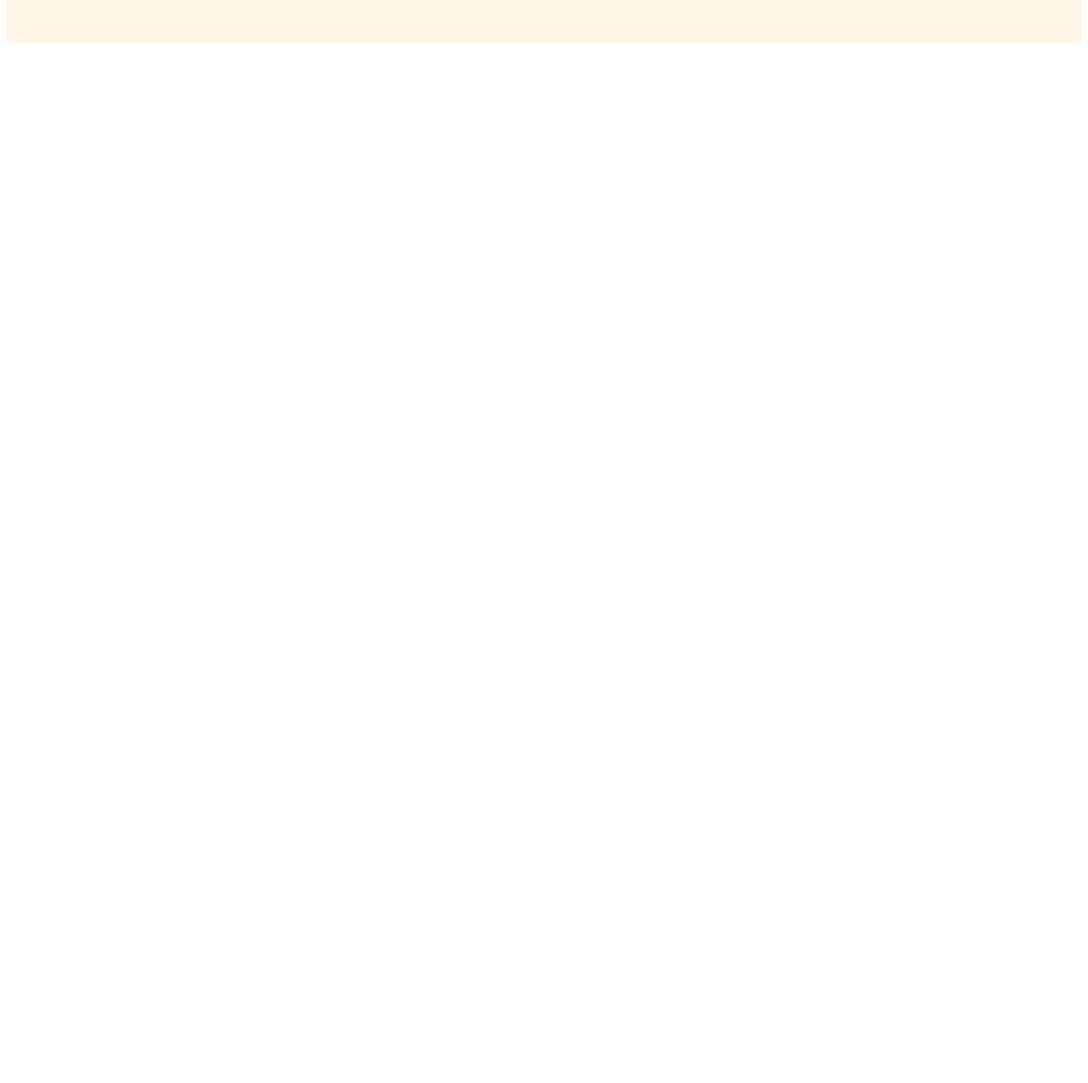
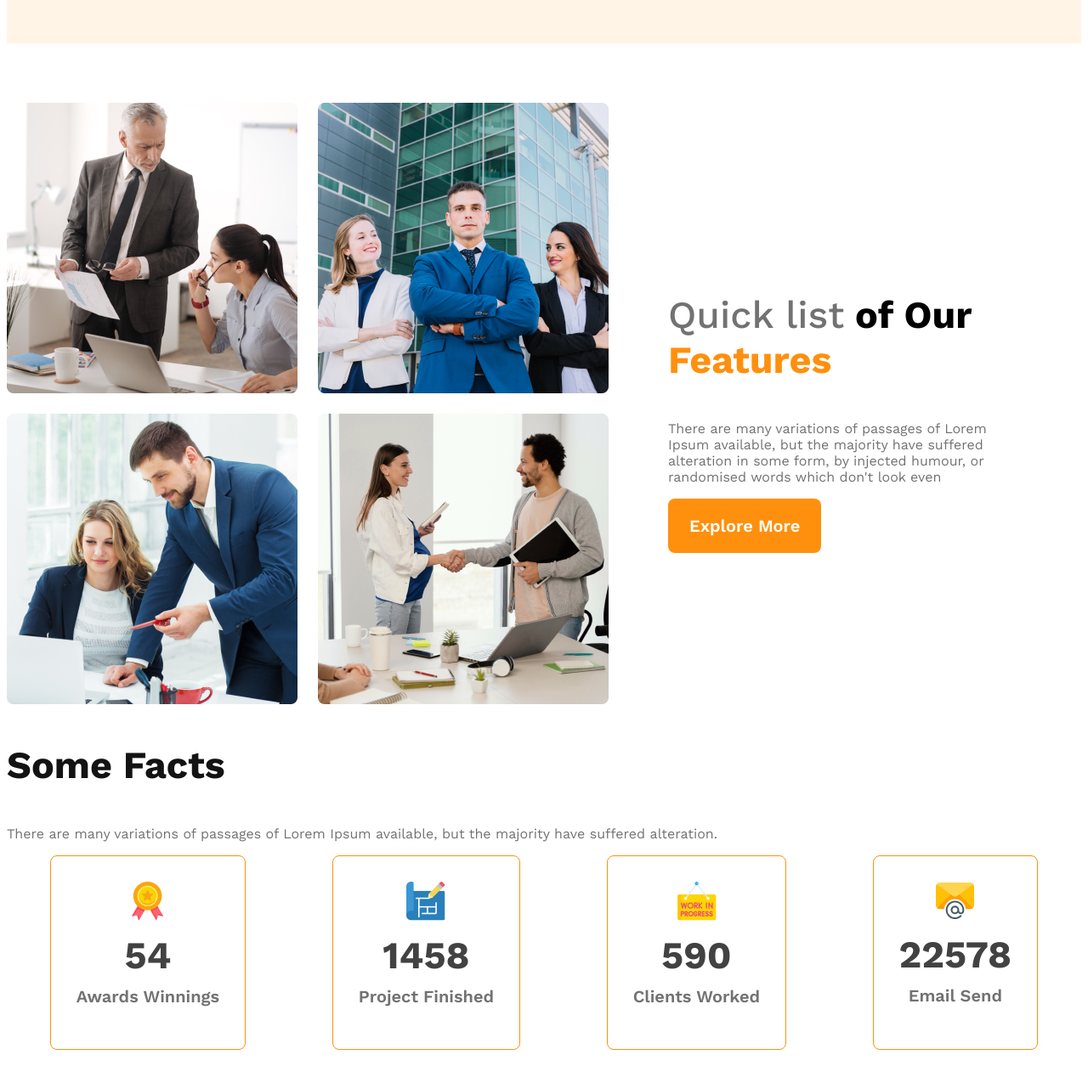
Before and after one commit to hasif52/g3-architects-website, a plain HTML site: page index.html in a window 1280 px wide. Shown: the part 960-2235 px from the top of the page at 85% size. Before the commit the page ends 1019 px from the top, so only its background shows below. Drawn offline with nearby package versions, Linux system fonts and the light colour scheme.

Commit message:
added some section

```diff
--- a/index.html
+++ b/index.html
@@ -9,9 +9,10 @@
 </head>
 
 <body>
+    <!-- header start -->
     <header>
         <nav>
-            <h3 class="nav-title">G3 Architects</h3>
+            <h3 class="section-title">G3 Architects</h3>
             <ul>
                 <li><a href="">Home</a></li>
                 <li><a href="">About</a></li>
@@ -22,15 +23,62 @@
         <div class="banner">
             <div class="banner-content">
                 <h1 class="banner-title">Brand New Group of Architects </h1>
-            <p class="banner-description">There are many variations of passages of Lorem Ipsum available, but the majority have suffered alteration in some form, by injected humour, or randomised words which don't look even</p>
+                <p class="text-light-gray">There are many variations of passages of Lorem Ipsum available, but the
+                    majority have suffered alteration in some form, by injected humour, or randomised words which don't
+                    look even</p>
                 <button class="btn-primary">Explore More</button>
             </div>
             <img src="images/banner.png" alt="">
         </div>
     </header>
+    <!-- header end -->
+    <main>
+        <!-- tems section start -->
+        <section class="teams-container">
+            <div class="teams-img-contsiner">
+                <img src="images/team1.png" alt="">
+                <img src="images/team2.png" alt="">
+                <img src="images/team3.png" alt="">
+                <img src="images/team4.png" alt="">
+            </div>
+            <div class="teams-content">
+                  <h3 class="teams-title"><span class="quick-list text-light-gray">Quick list</span> <span>of Our</span> <span class="text-features">Features</span></h3>
+                <p class="text-light-gray">There are many variations of passages of Lorem Ipsum available, but the majority have suffered alteration in some form, by injected humour, or randomised words which don't look even</p>
+                <button class="btn-primary">Explore More</button>
+            </div>
+        </section>
+        <!-- feature section -->
+        <section class="features">
 
-    <main>
-
+        </section>
+        <!-- facts section -->
+        <section class="facts">
+            <h3 class="section-title">Some Facts</h3>
+            <p class="text-light-gray">There are many variations of passages of Lorem Ipsum available, but the majority have suffered alteration.</p>
+            <div class="facts-card-container">
+                <!-- .card*4>img+h2.card-stats+p.card-title -->
+                <div class="card">
+                    <img src="images/icons/ribon.png" alt="">
+                    <h2 class="card-stats">54</h2>
+                    <p class="card-title text-light-gray">Awards Winnings</p>
+                </div>
+                <div class="card">
+                    <img src="images/icons/projects.png" alt="">
+                    <h2 class="card-stats">1458</h2>
+                    <p class="card-title text-light-gray">Project Finished</p>
+                </div>
+                <div class="card">
+                    <img src="images/icons/customers.png" alt="">
+                    <h2 class="card-stats">590</h2>
+                    <p class="card-title text-light-gray">Clients Worked</p>
+                </div>
+                <div class="card">
+                    <img src="images/icons/email.png" alt="">
+                    <h2 class="card-stats">22578</h2>
+                    <p class="card-title text-light-gray">Email Send</p>
+                </div>
+            </div>
+        </section>
     </main>
 
     <footer>
--- a/styles/architect.css
+++ b/styles/architect.css
@@ -2,6 +2,10 @@
 @import url('https://fonts.googleapis.com/css2?family=Work+Sans:ital,wght@0,400;0,500;0,600;0,700;0,800;0,900;1,300;1,400;1,500;1,600;1,700;1,800;1,900&display=swap');
 
 /* Shared styles */
+
+.text-light-gray {
+    color: #727272;
+}
 
 * {
     font-family: 'Work Sans', sans-serif;
@@ -18,6 +22,12 @@
     border: 0;
 }
 
+.section-title {
+    font-size: 2.8rem;
+    font-weight: 700;
+    color: #131313;
+}
+
 /* header styles */
 header {
     background: rgba(255, 144, 14, 0.10);
@@ -30,11 +40,6 @@ nav {
     align-items: center;
 }
 
-.nav-title {
-    font-size: 2.8rem;
-    font-weight: 700;
-    color: #131313;
-}
 
 nav>ul {
     display: flex;
@@ -66,15 +71,74 @@ nav li a {
     color: #131313;
 }
 
-.banner-description {
-    color: #727272;
-}
+
 
 .banner img {
     margin-top: 20px;
     width: 100%;
 }
 
+/* main styles */
+main {
+    max-width: 1440px;
+    margin: 70px auto;
+}
+
+/* teams  styles */
+
+.teams-container {
+    display: flex;
+    align-items: center;
+}
+
+.teams-img-contsiner {
+    display: grid;
+    grid-template-columns: repeat(2, 1fr);
+    gap: 1.5rem;
+}
+
+.teams-content {
+    padding-left: 70px;
+    padding-right: 70px;
+}
+
+.teams-title {
+    font-size: 2.8rem;
+}
+
+.teams-title .quick-list {
+    font-weight: 500;
+}
+
+.teams-title .text-features {
+    color: #FF900E;
+    font-weight: 700;
+}
+
+/* facts section */
+.facts-card-container{
+    display: flex;
+    justify-content: space-around;
+}
+.facts-card-container .card {
+    border-radius: 8px;
+    border: 1px solid #FF900E;
+    text-align: center;
+    padding: 30px;
+
+}
+.facts-card-container .card-title{
+    font-weight: 600;
+    font-size: 1.25rem;
+    margin-top: 5px;
+
+}
+ .facts-card-container .card-stats{
+    font-size: 2.8rem;
+    color: #424242;
+    margin-top: 10px;
+    margin-bottom: 10px;
+ }
 
 
 /* responsive media queries */
@@ -84,8 +148,18 @@ nav li a {
         padding: 20px;
     }
 
-    nav {
+    nav,
+    .teams-container {
         flex-direction: column;
+    }
+
+    .teams-img-contsiner {
+        grid-template-columns: 1fr;
+    }
+
+    .teams-content {
+        padding-left: 20px;
+        padding-right: 20px;
     }
 }
 
@@ -95,7 +169,9 @@ nav li a {
     header {
         padding: 50px;
     }
-    nav {
+
+    nav,
+    .teams-container {
         flex-direction: column;
     }
 }
```
Lines whose indentation alone changed are shown as unchanged.
